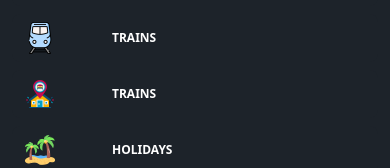
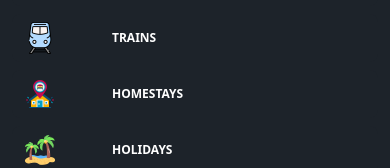
Before and after one commit to rajgupta2399/MakeMyTripClone, a Next.js app: page / in a window 390 px wide. Both pictures are taken after a click on the button "Open main menu". Shown: the part 178-346 px from the top of the page. Built offline with nearby package versions, Linux system fonts and the light colour scheme; no server answers.

Commit message:
linkName

```diff
--- a/src/components/component/Header/Header.jsx
+++ b/src/components/component/Header/Header.jsx
@@ -297,7 +297,7 @@ export default function Header() {
                   } flex items-center gap-14 text-[12px] font-bold -mx-3 rounded-lg px-3 py-2 `}
                 >
                   <Image src={HomeImage} width={32} height={32} />
-                  TRAINS
+                  HOMESTAYS
                 </Link>
 
                 <Link
```
